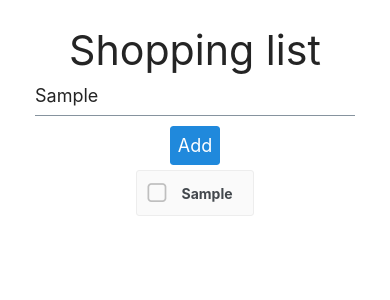
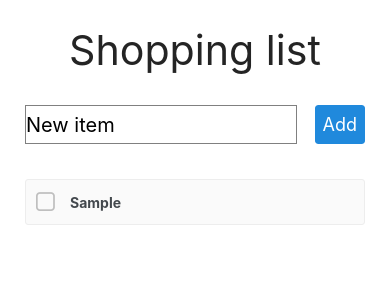
Before and after one commit to Aniko-S/shopping_list_mobile, a React Native app: screen / in a window 390 px wide. Both pictures are taken after typing "Sample" into the empty fields and a click on the button "Add". Shown: the top 300 px of the page. Built offline with nearby package versions, Linux system fonts and the light colour scheme.

Commit message:
Change view
Input field and 'Add' button are in the same line. Items' width is 100%.

```diff
--- a/App.js
+++ b/App.js
@@ -1,6 +1,6 @@
 import { StatusBar } from "expo-status-bar";
 import React, { useState } from "react";
-import { StyleSheet, View } from "react-native";
+import { StyleSheet, View, TextInput } from "react-native";
 import { SafeAreaProvider } from "react-native-safe-area-context";
 import { Text, Input, Button } from "react-native-elements";
 import ItemList from "./ItemList";
@@ -26,12 +26,15 @@ export default function App() {
     <SafeAreaProvider>
       <View style={styles.container}>
         <Text h1>Shopping list</Text>
-        <Input
-          placeholder="New item"
-          onChangeText={(text) => setText(text)}
-          defaultValue={text}
-        />
-        <Button title="Add" onPress={() => addNewItem(text)} />
+        <View style={styles.line}>
+          <TextInput
+            style={styles.input}
+            placeholder="New item"
+            onChangeText={(text) => setText(text)}
+            value={text}
+          />
+          <Button title="Add" onPress={() => addNewItem(text)} />
+        </View>
         <ItemList items={items} handlePress={check} />
       </View>
     </SafeAreaProvider>
@@ -45,4 +48,17 @@ const styles = StyleSheet.create({
     alignItems: "center",
     padding: 25,
   },
+  line: {
+    display: "flex",
+    flexDirection: "row",
+    justifyContent: "space-between",
+    marginVertical: 30,
+    width: "100%",
+  },
+  input: {
+    width: "80%",
+    fontSize: 20,
+    borderWidth: 1,
+    borderColor: "grey",
+  },
 });
--- a/ItemList.js
+++ b/ItemList.js
@@ -1,10 +1,10 @@
 import React from "react";
-import { View } from "react-native";
+import { View, StyleSheet } from "react-native";
 import OneItem from "./OneItem";
 
 function ItemList({ items, handlePress }) {
   return (
-    <View>
+    <View style={styles.list}>
       {items
         .sort((item1, item2) => {
           if (item1.bought && !item2.bought) return 1;
@@ -23,3 +23,11 @@ function ItemList({ items, handlePress }) {
 }
 
 export default ItemList;
+
+const styles = StyleSheet.create({
+  list: {
+    display: "flex",
+    alignItems: "center",
+    width: "100%",
+  },
+});
--- a/OneItem.js
+++ b/OneItem.js
@@ -1,10 +1,22 @@
 import React, { useState } from "react";
+import { StyleSheet } from "react-native";
 import { CheckBox } from "react-native-elements";
 
 function OneItem({ item, handlePress }) {
   return (
-    <CheckBox title={item.text} onPress={handlePress} checked={item.bought} />
+    <CheckBox
+      containerStyle={styles.item}
+      title={item.text}
+      onPress={handlePress}
+      checked={item.bought}
+    />
   );
 }
 
 export default OneItem;
+
+const styles = StyleSheet.create({
+  item: {
+    width: "100%",
+  },
+});
```
